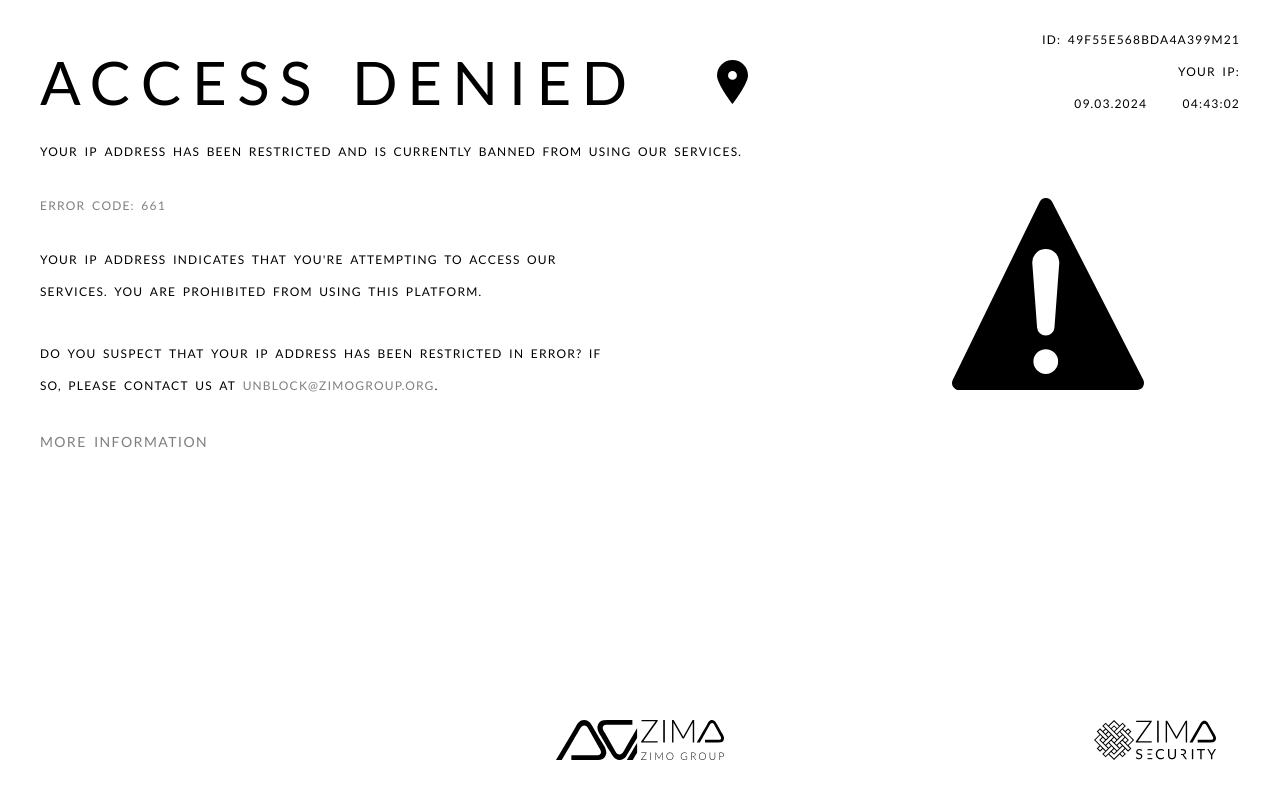
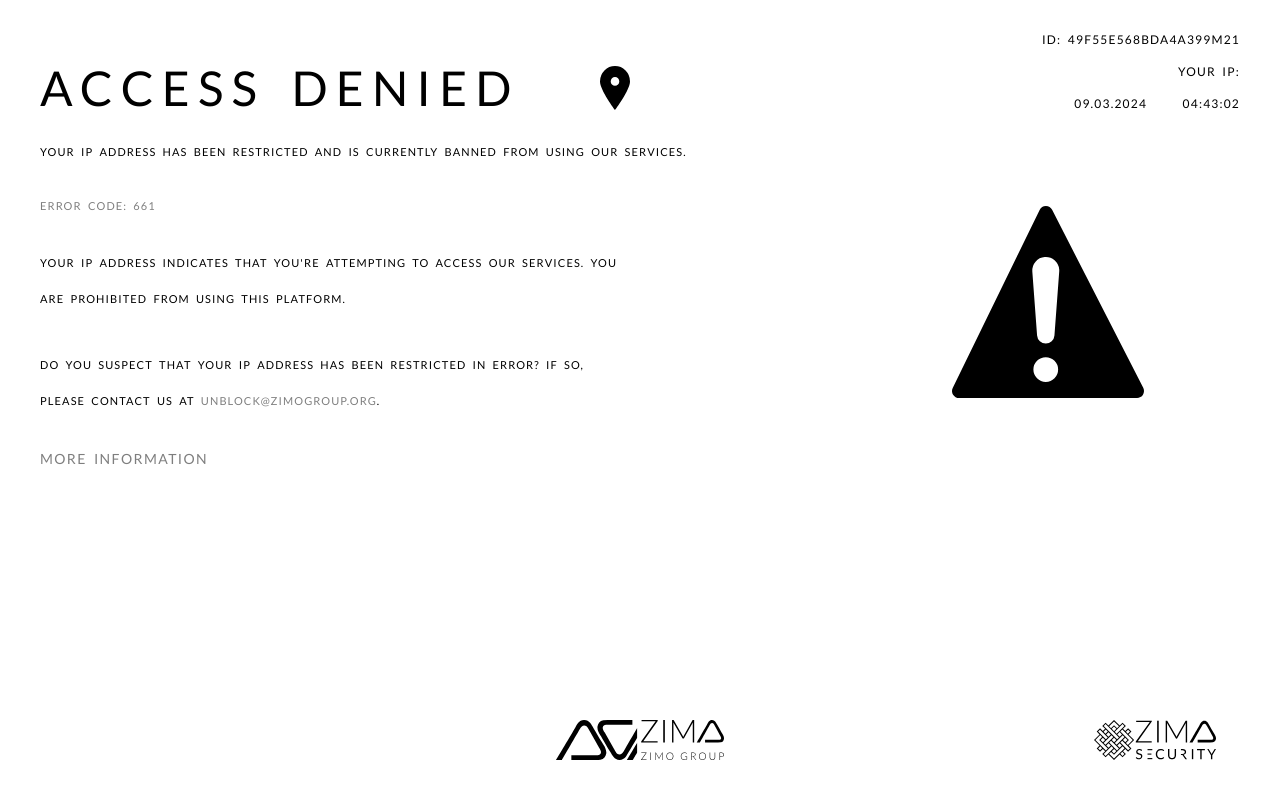
Before and after one commit to HisamNasir/Access-Denied, a Next.js app: page / in a window 1280 px wide. Built offline with nearby package versions, Linux system fonts and the light colour scheme; no server answers.

Commit message:
Update page.tsx

```diff
--- a/app/page.tsx
+++ b/app/page.tsx
@@ -9,7 +9,7 @@ export default function Home() {
       <div className="  px-6 pt-8 md:px-10 2xl:px-[50px] 2xl:pt-12 sm:space-y-[18px] lg:space-y-[24px] 2xl:space-y-[50px]">
         <div className=" sm:flex max-sm:space-y-6 max-sm:mb-6 justify-between items-end">
           <div className=" max-h-min flex items-center gap-2 md:gap-12 lg:gap-16 xl:gap-20 2xl:gap-[100px]">
-            <h1 className=" text-xl sm:text-3xl lg:text-5xl xl:text-6xl 2xl:text-[85px] 2xl:px-[23px]">
+            <h1 className=" text-xl sm:text-3xl lg:text-5xl xl:text-5xl 2xl:text-[85px] 2xl:px-[23px]">
               Access Denied
             </h1>
             <img
@@ -29,19 +29,19 @@ export default function Home() {
           </p>
         </div>
         <div className=" flex max-md:flex-col justify-between items-center gap-4">
-          <div className=" space-y-[15px] sm:space-y-[22px] md:space-y-[26px] lg:space-y-[30px] 2xl:space-y-[50px] 2xl:px-[23px]">
-            <p className=" font-normal max-sm:tracking-widest  leading-5 md:leading-8 lg:leading-8 2xl:leading-[48px] text-[9px] md:text-xs xl:text-md 2xl:text-xl ">
+          <div className=" space-y-[18px] sm:space-y-[22px] md:space-y-[26px] lg:space-y-[30px] 2xl:space-y-[59px] 2xl:px-[23px]">
+            <p className=" font-norma max-sm:tracking-widest leading-5 md:leading-8 lg:leading-[32px] 2xl:leading-[59px] text-[9px] md:text-[11px] 2xl:text-xl ">
               YOUR IP ADDRESS HAS BEEN RESTRICTED AND IS CURRENTLY BANNED FROM
               USING OUR SERVICES.
             </p>
-            <p className=" opacity-50 text-[9px] md:text-xs xl:text-md 2xl:text-xl ">
+            <p className=" opacity-50 text-[9px] md:text-[11px] xl:text-md 2xl:text-xl ">
               Error Code: 661
             </p>
-            <p className="max-sm:tracking-widest  leading-5 md:leading-8 lg:leading-8 2xl:leading-[48px] text-[9px] md:text-xs xl:text-md 2xl:text-xl lg:w-[65%] 2xl:w-[43vw]">
+            <p className="max-sm:tracking-widest  leading-5 md:leading-8 lg:leading-9 2xl:leading-[59px] text-[9px] md:text-[11px] 2xl:text-xl lg:w-[65%] 2xl:w-[43vw]">
               YOUR IP ADDRESS INDICATES THAT YOU&apos;RE ATTEMPTING TO ACCESS
               OUR SERVICES. YOU ARE PROHIBITED FROM USING THIS PLATFORM.
             </p>
-            <p className="max-sm:tracking-widest  leading-5 md:leading-8 lg:leading-8 2xl:leading-[48px] text-[9px] md:text-xs xl:text-md 2xl:text-xl lg:w-[65%] 2xl:w-[43vw]">
+            <p className="max-sm:tracking-widest  leading-5 md:leading-8 lg:leading-9 2xl:leading-[59px] text-[9px] md:text-[11px] 2xl:text-xl lg:w-[65%] 2xl:w-[43vw]">
               Do you suspect that your IP address has been restricted in error?
               If so, please contact us at{" "}
               <Link
```
